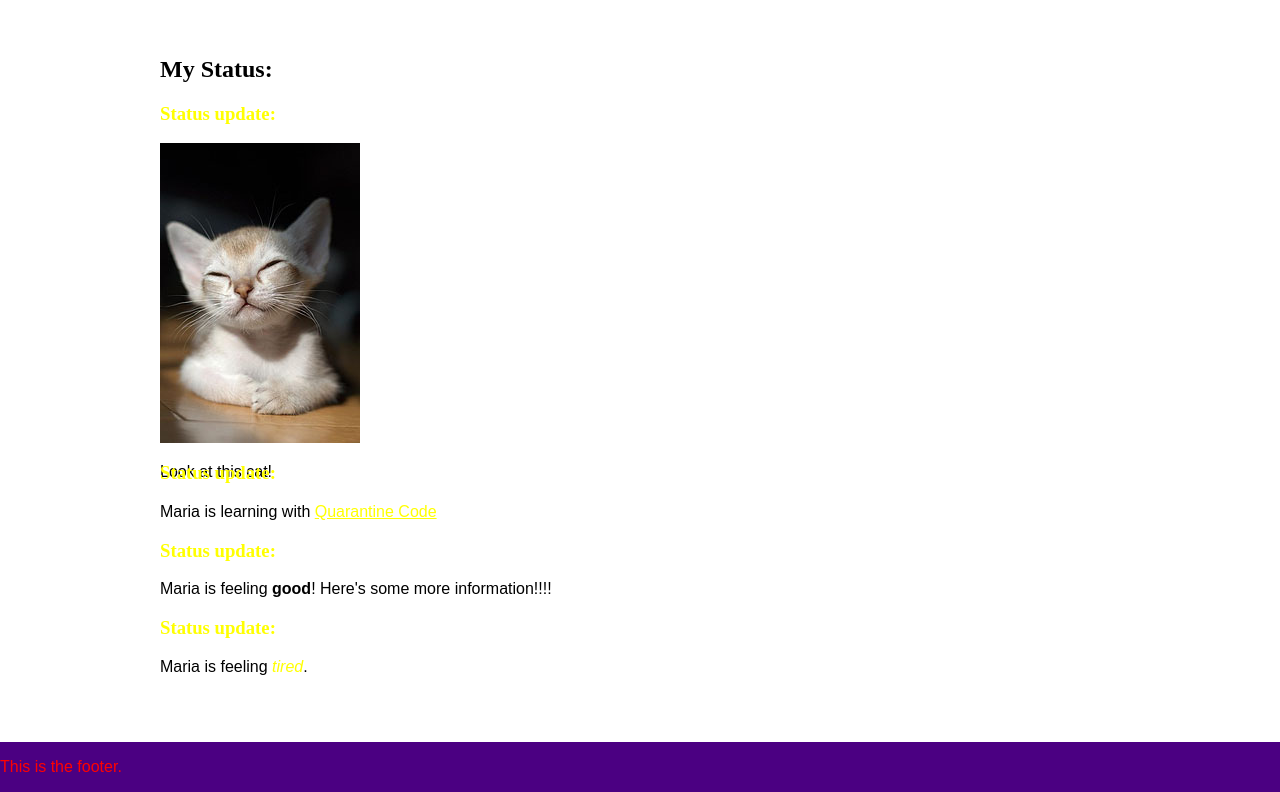
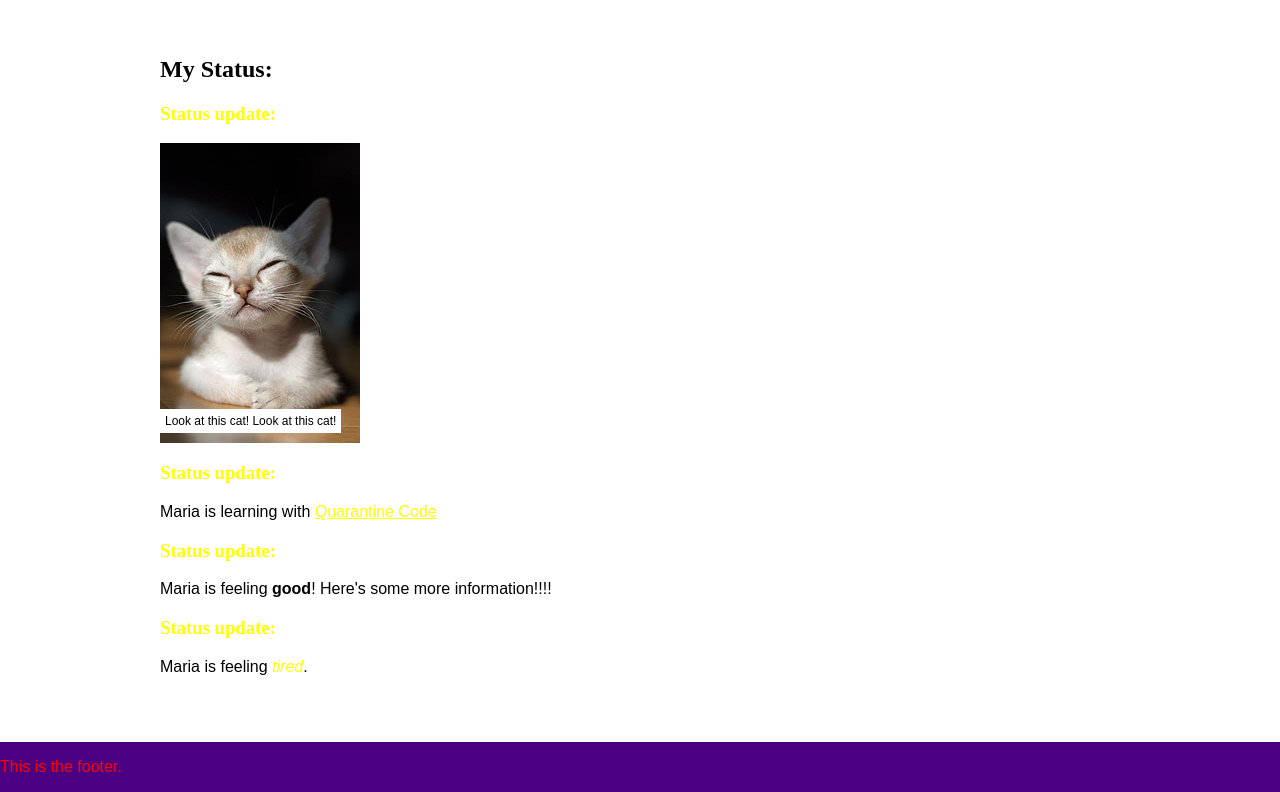
Before and after one commit to mariahfernnn/quarantine-code4, a plain HTML site: page index.html in a window 1280 px wide. Shown: the part 98-890 px from the top of the page. Drawn offline with Linux system fonts and the light colour scheme.

Commit message:
The img caption is now positioned absolutely from the img

```diff
--- a/index.html
+++ b/index.html
@@ -26,7 +26,7 @@
 
         <div class="img-container">
           <img src="images/kitten.jpg" class="kitten-img" />
-          <p class="img-caption">Look at this cat!</p>
+          <p class="img-caption">Look at this cat! Look at this cat!</p>
         </div>
 
         <h3 class="status-update">Status update:</h3>
--- a/styles.css
+++ b/styles.css
@@ -87,8 +87,14 @@ nav a:hover {
   background: red;
   width: 200px;
   height: 300px;
+  position: relative;
 }
 
 .img-caption {
-
+  background: white;
+  position: absolute;
+  bottom: 10px;
+  margin: 0;
+  padding: 5px;
+  font-size: 12px;
 }
```
